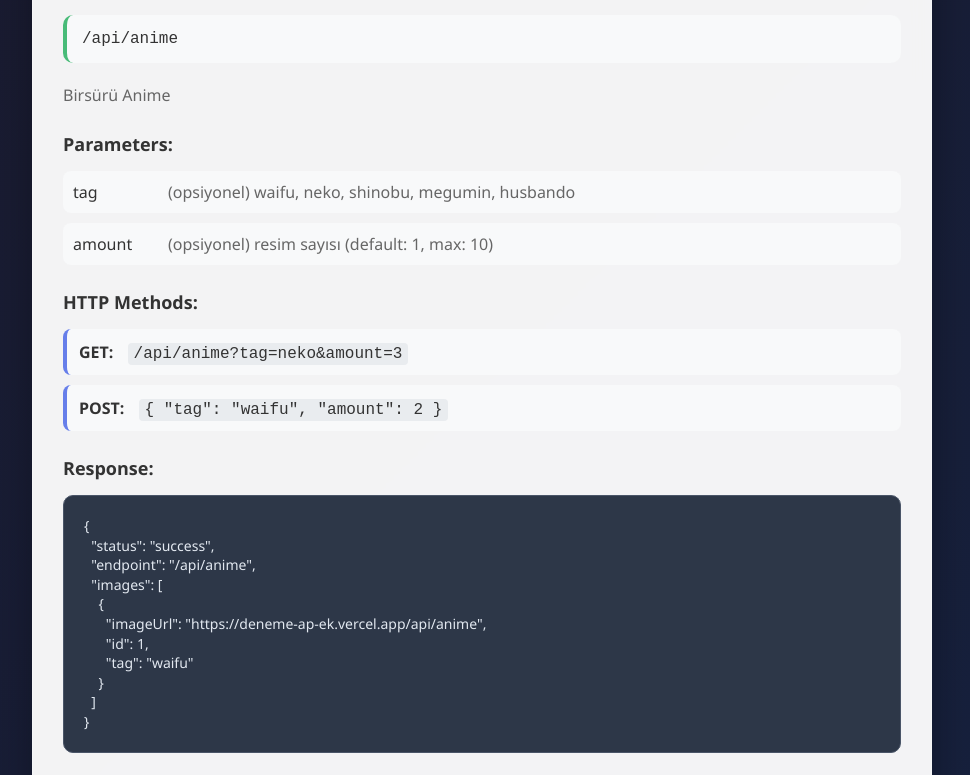
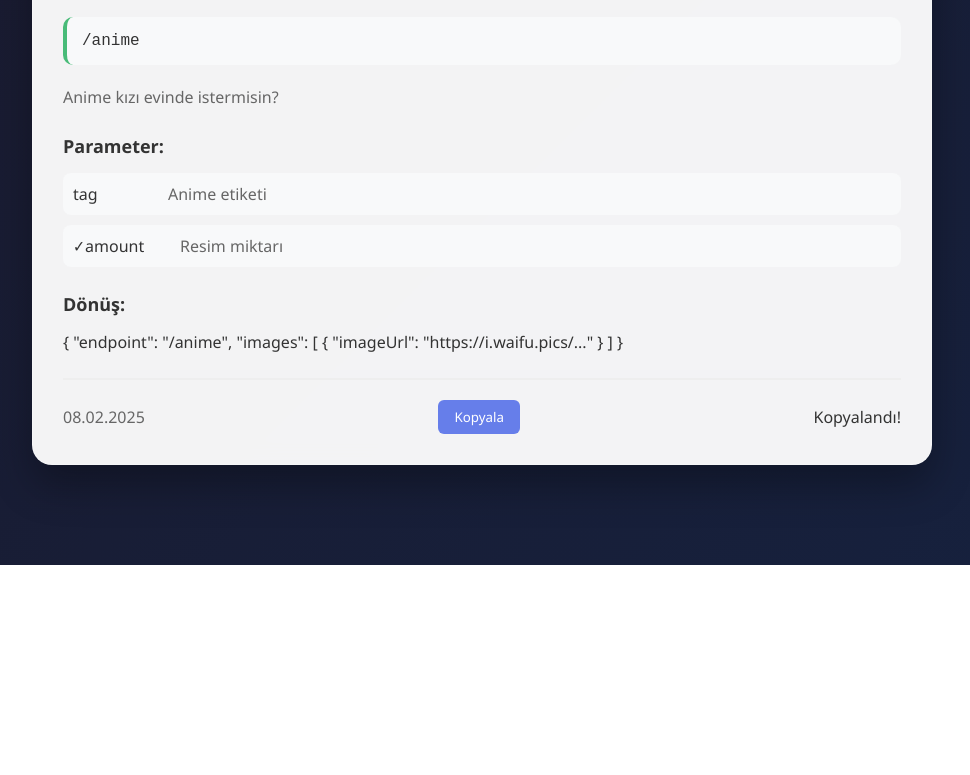
Before and after one commit to synexxd/deneme-ap-ek, a plain HTML site: page index.html in a window 1280 px wide. Shown: the part 235-1010 px from the top of the page, without its empty margins (158-1128 px from the left). After the commit the page ends 800 px from the top, so only its background shows below. Drawn offline with Linux system fonts and the light colour scheme.

Commit message:
Update index.html

```diff
--- a/index.html
+++ b/index.html
@@ -3,82 +3,93 @@
 <head>
     <meta charset="UTF-8">
     <meta name="viewport" content="width=device-width, initial-scale=1.0">
-    <title>SynexAPI</title>
+    <title>SynexAPI - Anime API</title>
     <link rel="stylesheet" href="style.css">
 </head>
 <body>
     <div class="container">
         <header>
-            <h1> SynexAPI Anime</h1>
-            <p>Waifu.pics API ile otomatik anime resimleri - GET & POST destekli</p>
+            <h1>🎌 SynexAPI Anime</h1>
+            <p>Waifu.pics API ile otomatik anime resimleri</p>
         </header>
 
         <div class="api-cards">
-            <!-- Anime API Kartı -->
             <div class="api-card">
                 <div class="api-header">
-                <div class="api-title">Anime</div>
+                    <div class="method-badge post">POST</div>
+                    <div class="api-title">Anime</div>
                 </div>
 
-                <div class="endpoint">/api/anime</div>
+                <div class="endpoint">/anime</div>
 
                 <div class="description">
-                      Birsürü Anime
+                    Anime kızı evinde istermisin?
                 </div>
 
                 <div class="parameters">
-                    <div class="section-title">Parameters:</div>
+                    <div class="section-title">Parameter:</div>
                     <div class="parameter">
-                        <span class="param-name">tag</span>
-                        <span class="param-desc">(opsiyonel) waifu, neko, shinobu, megumin, husbando</span>
+                        <div class="checkbox"></div>
+                        <div class="param-name">tag</div>
+                        <div class="param-desc">Anime etiketi</div>
                     </div>
                     <div class="parameter">
-                        <span class="param-name">amount</span>
-                        <span class="param-desc">(opsiyonel) resim sayısı (default: 1, max: 10)</span>
-                    </div>
-                </div>
-
-                <div class="methods">
-                    <div class="section-title">HTTP Methods:</div>
-                    <div class="method-examples">
-                        <div class="method-example">
-                            <strong>GET:</strong>
-                            <code>/api/anime?tag=neko&amount=3</code>
-                        </div>
-                        <div class="method-example">
-                            <strong>POST:</strong>
-                            <code>{ "tag": "waifu", "amount": 2 }</code>
-                        </div>
+                        <div class="checkbox checked">✓</div>
+                        <div class="param-name">amount</div>
+                        <div class="param-desc">Resim miktarı</div>
                     </div>
                 </div>
 
                 <div class="response">
-                    <div class="section-title">Response:</div>
-                    <pre>{
-  "status": "success",
-  "endpoint": "/api/anime",
+                    <div class="section-title">Dönüş:</div>
+                    <div class="response-code">{
+  "endpoint": "/anime",
   "images": [
     {
-      "imageUrl": "https://deneme-ap-ek.vercel.app/api/anime",
-      "id": 1,
-      "tag": "waifu"
+      "imageUrl": "https://i.waifu.pics/..."
     }
   ]
-}</pre>
+}</div>
                 </div>
-
-
 
                 <div class="api-footer">
                     <div class="date">08.02.2025</div>
-                    <button onclick="copyCode()" class="copy-btn">
-                        📋 Kopyala
+                    <button class="copy-btn" onclick="copyToClipboard()">
+                        Kopyala
                     </button>
+                    <span class="success-message" id="successMessage">Kopyalandı!</span>
                 </div>
             </div>
         </div>
     </div>
 
-    <script src="app.js"></script>
+    <script>
+        function copyToClipboard() {
+            const responseCode = document.querySelector('.response-code').textContent;
+
+            navigator.clipboard.writeText(responseCode).then(() => {
+                const successMessage = document.getElementById('successMessage');
+                successMessage.style.display = 'inline';
+
+                setTimeout(() => {
+                    successMessage.style.display = 'none';
+                }, 2000);
+            });
+        }
+
+        // Checkbox animasyonu
+        document.querySelectorAll('.parameter').forEach(item => {
+            item.addEventListener('click', function() {
+                const checkbox = this.querySelector('.checkbox');
+                checkbox.classList.toggle('checked');
+
+                if (checkbox.classList.contains('checked')) {
+                    checkbox.innerHTML = '✓';
+                } else {
+                    checkbox.innerHTML = '';
+                }
+            });
+        });
+    </script>
 </body>
 </html>
```
